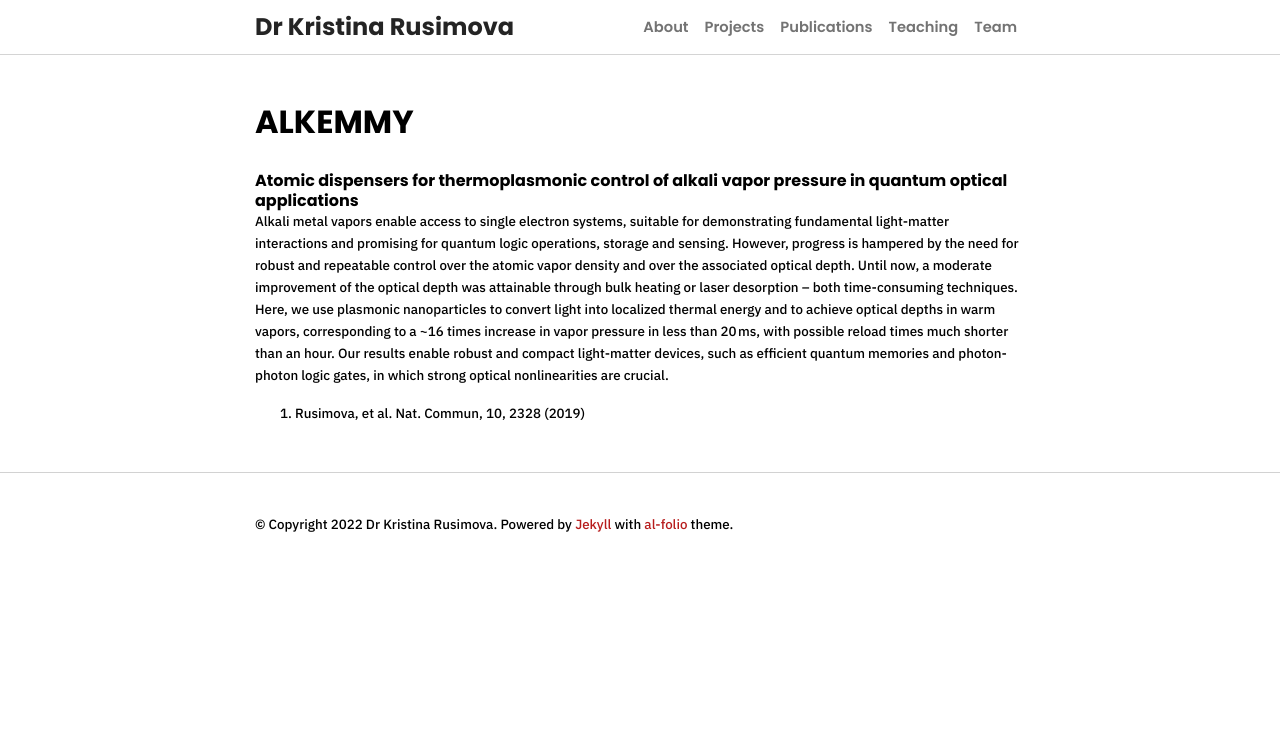
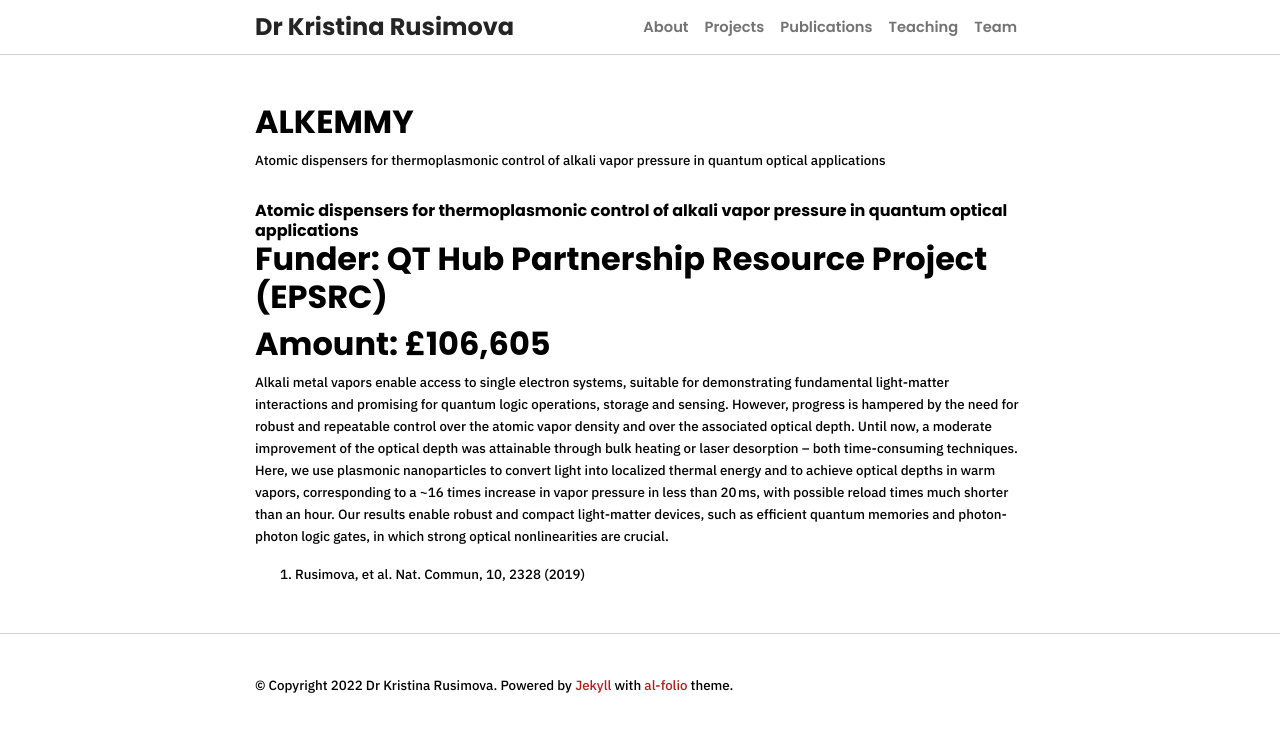
Before and after one commit to kristinarusimova/kristinarusimova.github.io, a Jekyll site: the page built from _projects/alkemmy.md, in a window 1280 px wide. Shown: the top 732 px of the page. Built offline with Jekyll 4.4.1, drawn with Linux system fonts in a browser that asks for light colours; nearby versions of some CDN libraries; a style sheet for code colours, icons or effects is not loaded.

Commit message:
Update alkemmy.md

```diff
--- a/_projects/alkemmy.md
+++ b/_projects/alkemmy.md
@@ -1,10 +1,7 @@
 ---
 layout: page
 title: ALKEMMY
-description: >
-
-funder: QT Hub Partnership Resource Project (EPSRC)
-Amount: £106,605
+description: Atomic dispensers for thermoplasmonic control of alkali vapor pressure in quantum optical applications
 img: /assets/img/alkemmy.png
 importance: 1
 years: 2021-2022
@@ -12,5 +9,8 @@ years: 2021-2022
 
 ### Atomic dispensers for thermoplasmonic control of alkali vapor pressure in quantum optical applications
 
+# Funder: QT Hub Partnership Resource Project (EPSRC)
+# Amount: £106,605
+
 Alkali metal vapors enable access to single electron systems, suitable for demonstrating fundamental light-matter interactions and promising for quantum logic operations, storage and sensing. However, progress is hampered by the need for robust and repeatable control over the atomic vapor density and over the associated optical depth. Until now, a moderate improvement of the optical depth was attainable through bulk heating or laser desorption – both time-consuming techniques. Here, we use plasmonic nanoparticles to convert light into localized thermal energy and to achieve optical depths in warm vapors, corresponding to a ~16 times increase in vapor pressure in less than 20 ms, with possible reload times much shorter than an hour. Our results enable robust and compact light-matter devices, such as efficient quantum memories and photon-photon logic gates, in which strong optical nonlinearities are crucial.
 1. Rusimova, et al. Nat. Commun, 10, 2328 (2019)
```
